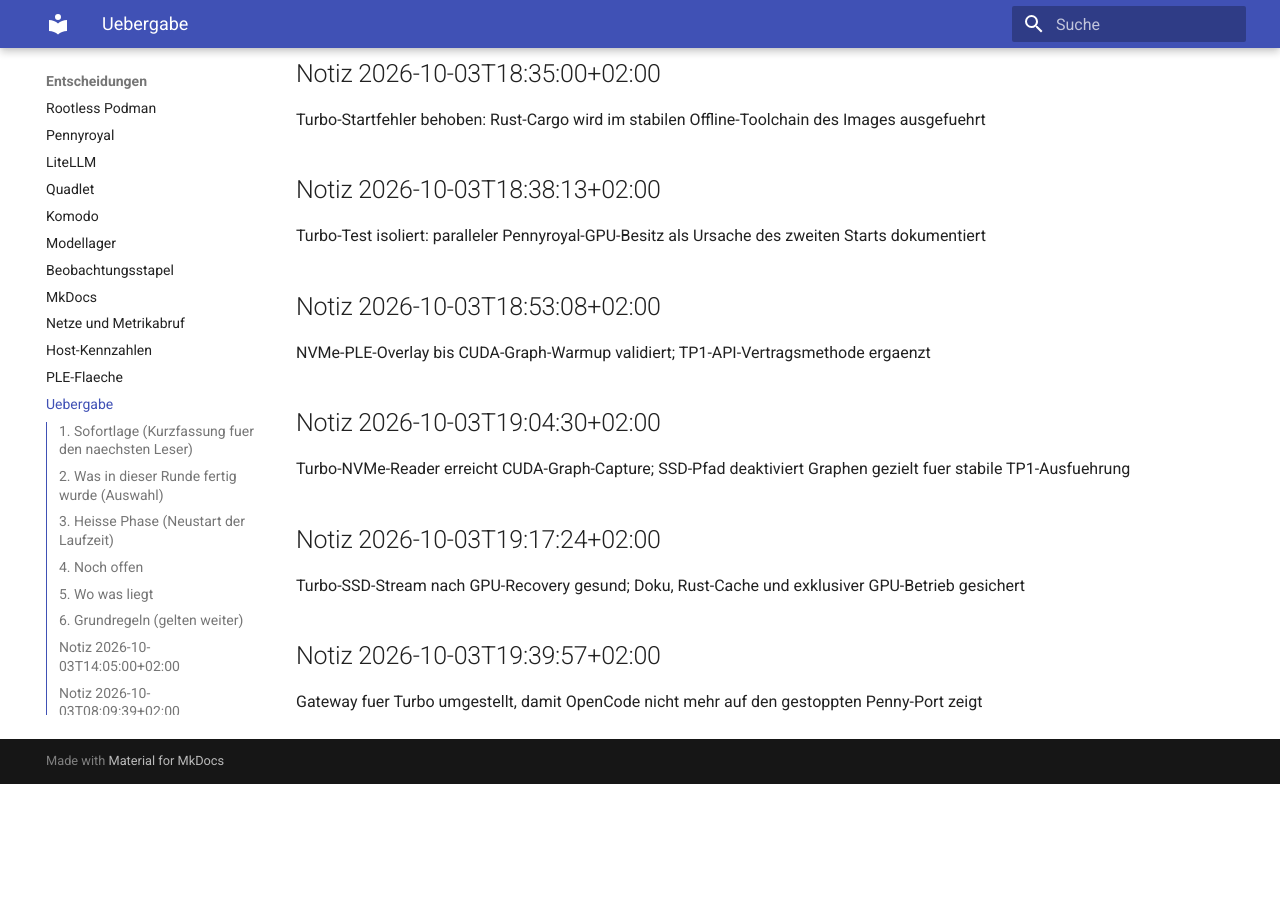
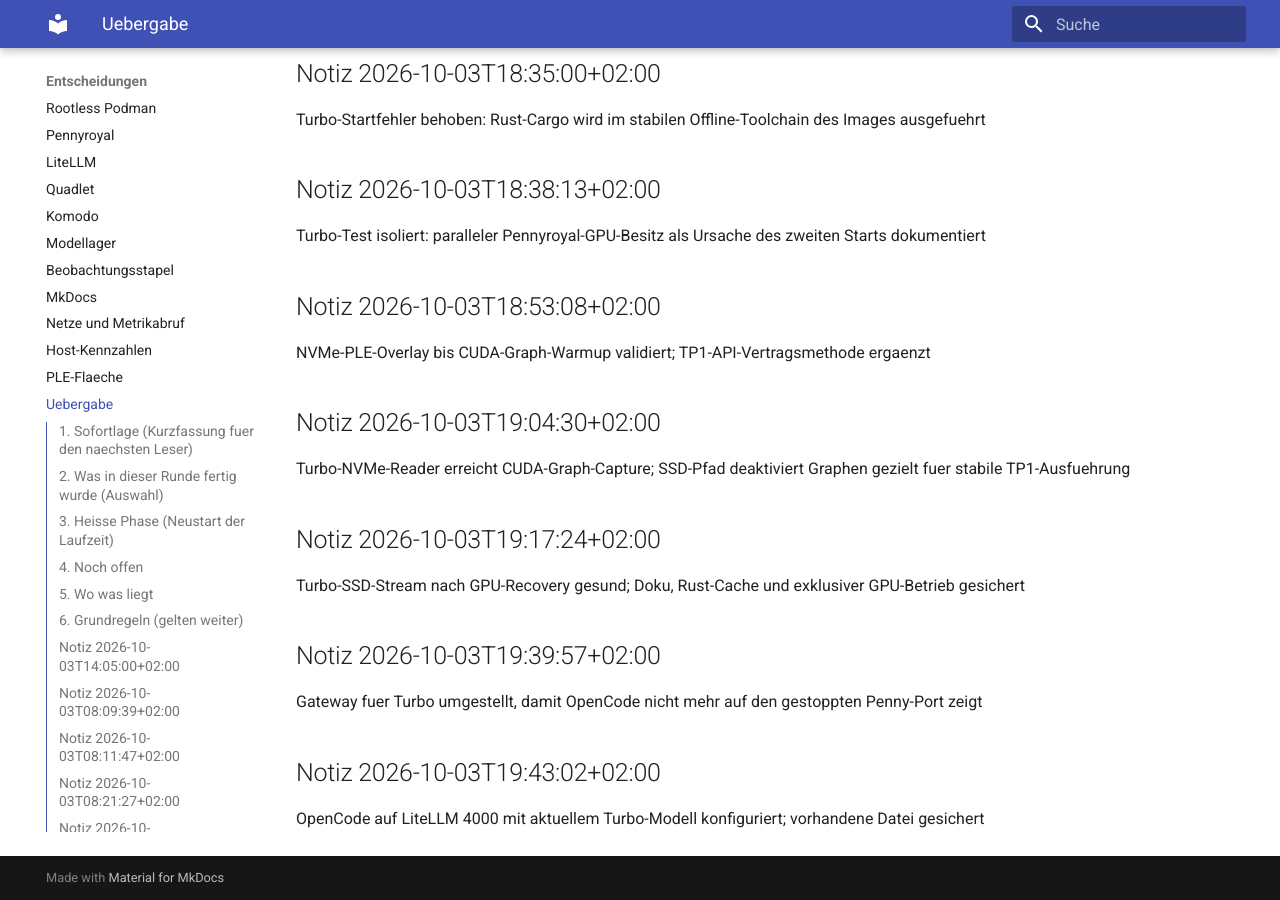
Before and after one commit to thomasdenk79-cyber/llm-infra-setup, an MkDocs documentation site: the page built from docs/HANDOFF.md, in a window 1280 px wide and 900 px high, scrolled down 12871 px. Built offline with MkDocs 1.6.1 and Material for MkDocs 9.7.7, drawn with Linux system fonts in a browser that asks for light colours; before the commit the page ends 13655 px from its top, so only the background shows below that; some of the changed text lies outside the part shown.

Commit message:
stand: 2026-10-03T19:43 gesichert (2 Dateien)

```diff
--- a/docs/HANDOFF.md
+++ b/docs/HANDOFF.md
@@ -1,4 +1,4 @@
-Zuletzt gesichert: 2026-10-03T19:39:57+02:00 durch `scripts/session-checkpoint.sh`
+Zuletzt gesichert: 2026-10-03T19:43:02+02:00 durch `scripts/session-checkpoint.sh`
 
 # Arbeitsstand und Uebergabe
 
@@ -538,3 +538,7 @@
 ## Notiz 2026-10-03T19:39:57+02:00
 
 Gateway fuer Turbo umgestellt, damit OpenCode nicht mehr auf den gestoppten Penny-Port zeigt
+
+## Notiz 2026-10-03T19:43:02+02:00
+
+OpenCode auf LiteLLM 4000 mit aktuellem Turbo-Modell konfiguriert; vorhandene Datei gesichert
```
Also changed, not shown: 1 other file.
